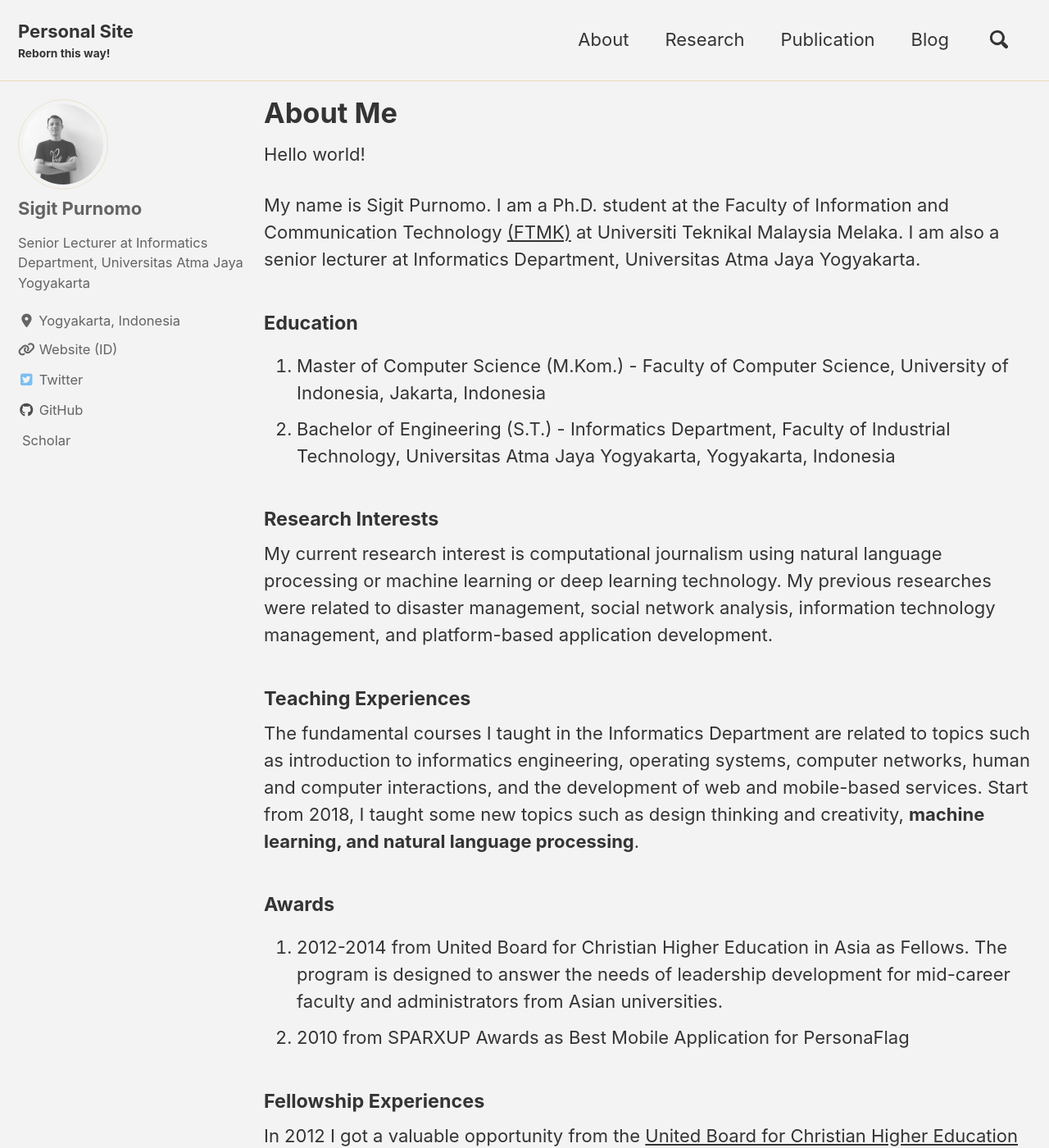
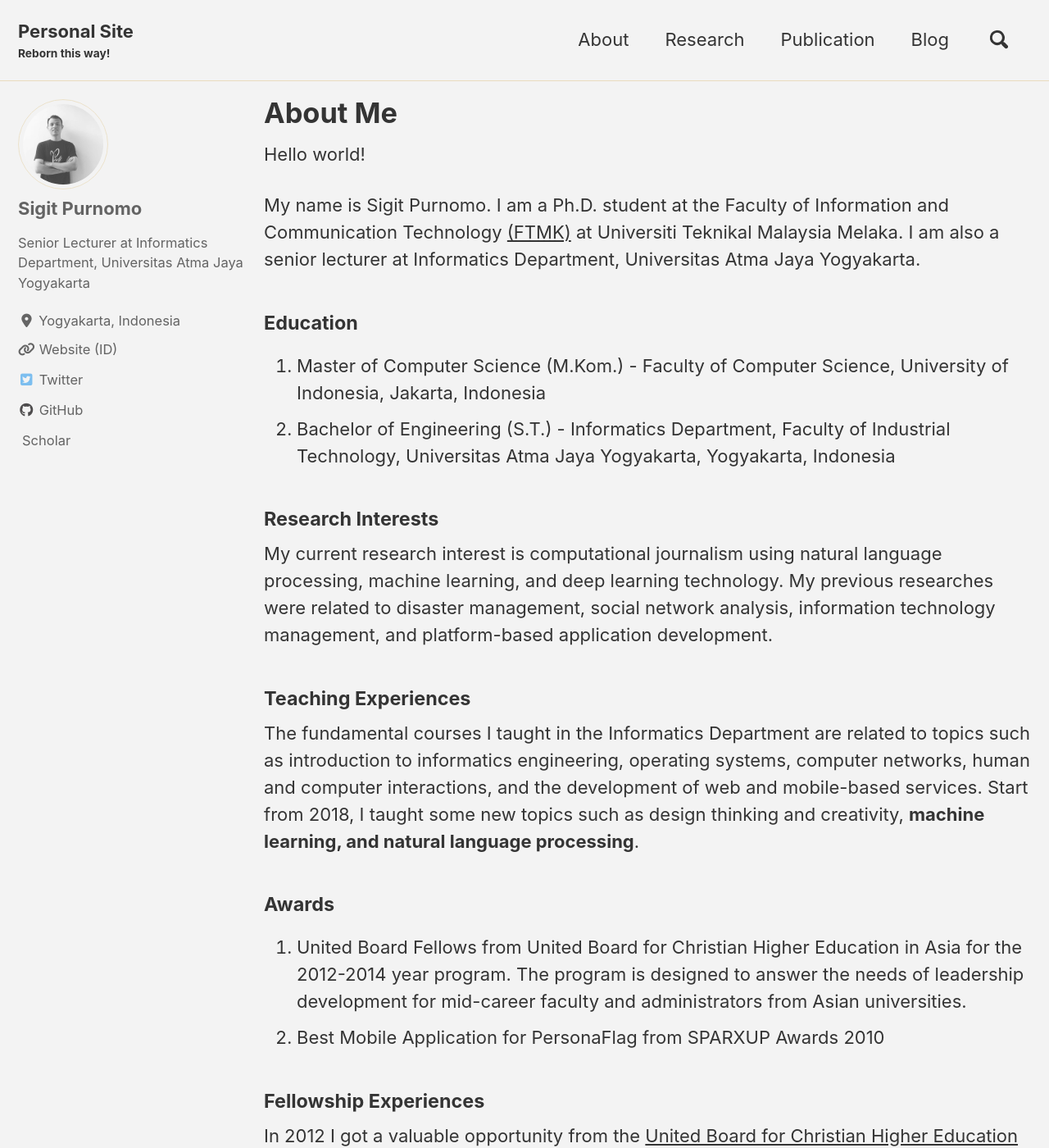
Before and after one commit to sigit-purnomo/sigit-purnomo.github.io, a Jekyll site: the page built from _pages/about.md, in a window 1280 px wide and 1400 px high. Shown: the whole window at 82% size. Built offline with Jekyll 4.4.1, drawn with Linux system fonts in a browser that asks for light colours; cached includes are drawn as plain includes; nearby versions of some CDN libraries; a style sheet for code colours, icons or effects is not loaded.

Commit message:
Update about.md

```diff
--- a/_pages/about.md
+++ b/_pages/about.md
@@ -17,14 +17,14 @@ My name is Sigit Purnomo. I am a Ph.D. student at the Faculty of Information and
 2. Bachelor of Engineering (S.T.) -  Informatics Department, Faculty of Industrial Technology, Universitas Atma Jaya Yogyakarta, Yogyakarta, Indonesia
 
 #### Research Interests
-My current research interest is computational journalism using natural language processing or machine learning or deep learning technology. My previous researches were related to disaster management, social network analysis, information technology management, and platform-based application development.
+My current research interest is computational journalism using natural language processing, machine learning, and deep learning technology. My previous researches were related to disaster management, social network analysis, information technology management, and platform-based application development.
 
 #### Teaching Experiences
 The fundamental courses I taught in the Informatics Department are related to topics such as introduction to informatics engineering, operating systems, computer networks, human and computer interactions, and the development of web and mobile-based services. Start from 2018, I taught some new topics such as design thinking and creativity, **machine learning, and natural language processing**.
 
 #### Awards
-1. 2012-2014 from United Board for Christian Higher Education in Asia as Fellows. The program is designed to answer the needs of leadership development for mid-career faculty and administrators from Asian universities.
-2. 2010 from SPARXUP Awards as Best Mobile Application for PersonaFlag
+1. United Board Fellows from United Board for Christian Higher Education in Asia for the 2012-2014 year program. The program is designed to answer the needs of leadership development for mid-career faculty and administrators from Asian universities.
+2. Best Mobile Application for PersonaFlag from SPARXUP Awards 2010
 
 #### Fellowship Experiences
 In 2012 I got a valuable opportunity from the [United Board for Christian Higher Education in Asia](https://unitedboard.org) as a fellow. This program gives me the opportunity to stay for one semester at one university in the US and one semester at one university in Asia. On placement in the US, I had the opportunity to stay at [Baylor University](https://baylor.edu) in Waco, Texas, from January to May 2013. While in placement in Asia, I stayed at [Yonsei University](https://yonsei.ac.kr) in Sinchon, Seoul, from March to May 2014. This program provides an opportunity for me to learn many things while there, both in terms of academics and ICT governance at the university. <br />
```
